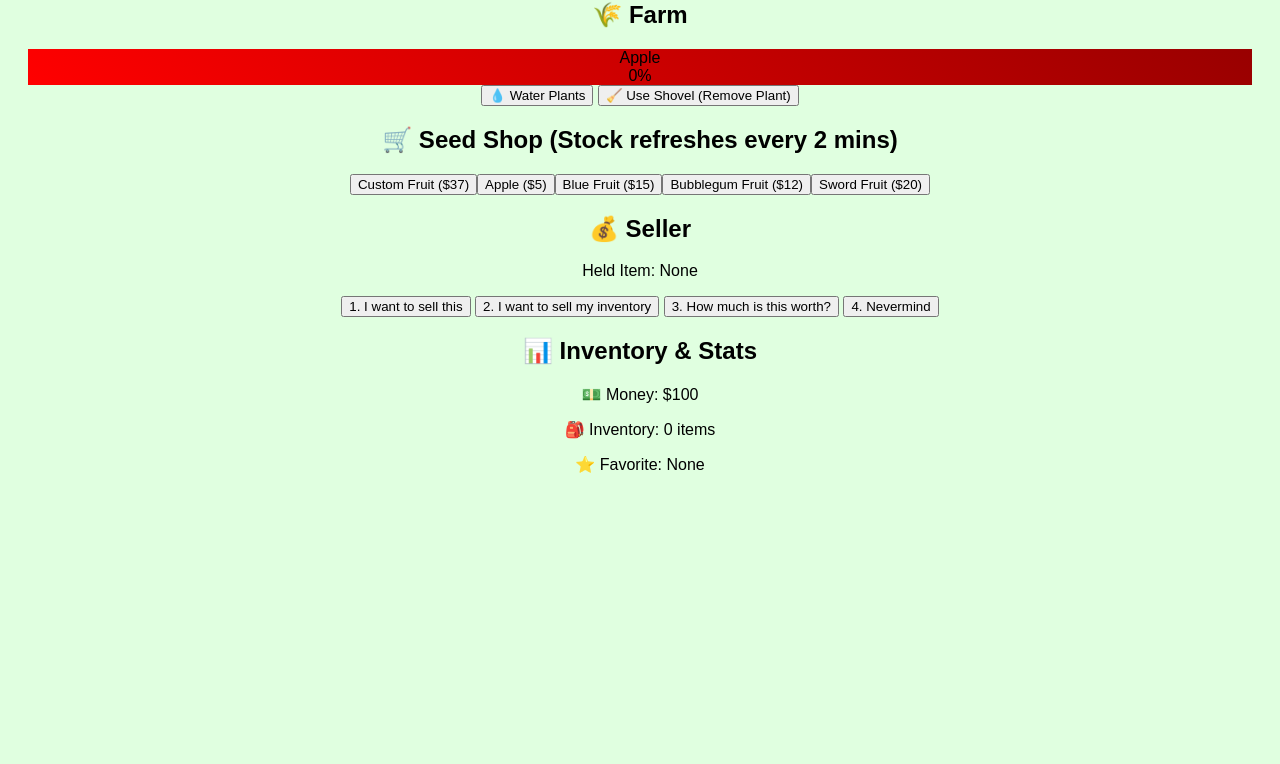
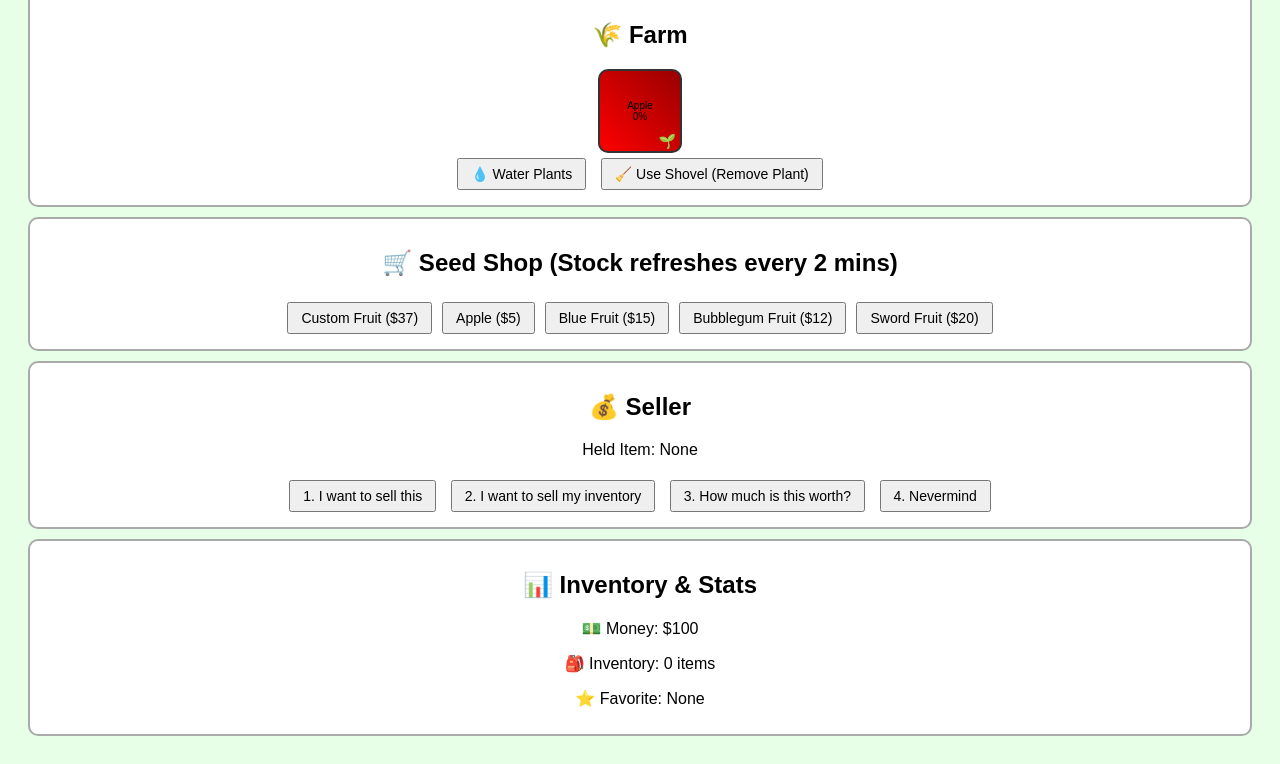
Before and after one commit to omxrprob/GaG, a plain HTML site: page index.html in a window 1280 px wide. Shown: the part 108-872 px from the top of the page. Before the commit the page ends 800 px from the top, so only its background shows below. Drawn offline with Linux system fonts and the light colour scheme.

Commit message:
style.css

```diff
--- a/style.css
+++ b/style.css
@@ -1,19 +1,64 @@
 body {
   font-family: Arial, sans-serif;
-  background: #e0ffe0;
+  background: #e7ffe7;
   text-align: center;
-  padding: 20px;
+  padding: 10px;
 }
 
-canvas {
-  border: 2px solid #333;
-  border-radius: 50%;
-  margin: 10px;
+h1 {
+  margin-bottom: 20px;
 }
 
-input[type="color"] {
-  width: 40px;
-  height: 30px;
-  border: none;
+.panel {
+  border: 2px solid #aaa;
+  padding: 10px;
+  margin: 10px;
+  border-radius: 10px;
+  background: #ffffff;
+}
+
+.plot-container {
+  display: flex;
+  flex-wrap: wrap;
+  gap: 10px;
+  justify-content: center;
+}
+
+.plot {
+  width: 80px;
+  height: 80px;
+  border: 2px solid #333;
+  display: flex;
+  align-items: center;
+  justify-content: center;
+  font-size: 10px;
+  border-radius: 10px;
+  background-color: #d6f5d6;
+  position: relative;
+}
+
+.plot.growing::after {
+  content: "🌱";
+  position: absolute;
+  bottom: 2px;
+  right: 4px;
+  font-size: 14px;
+}
+
+button {
   margin: 5px;
+  padding: 6px 12px;
+  font-size: 14px;
+  cursor: pointer;
 }
+
+.modal {
+  position: fixed;
+  top: 20%;
+  left: 35%;
+  background: white;
+  border: 2px solid #444;
+  padding: 20px;
+  z-index: 100;
+  border-radius: 10px;
+}
```
